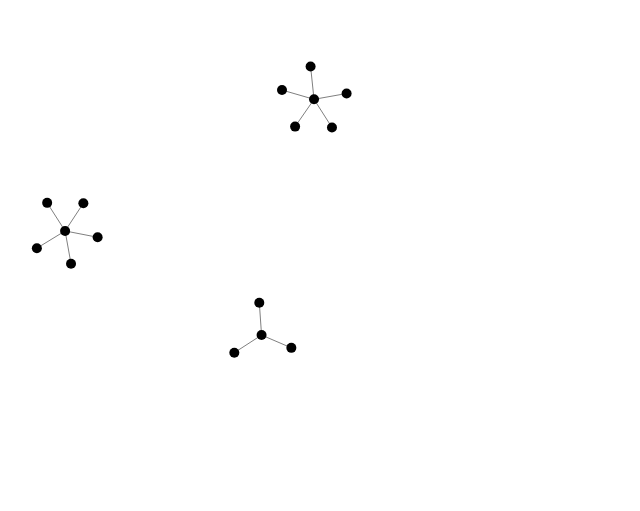
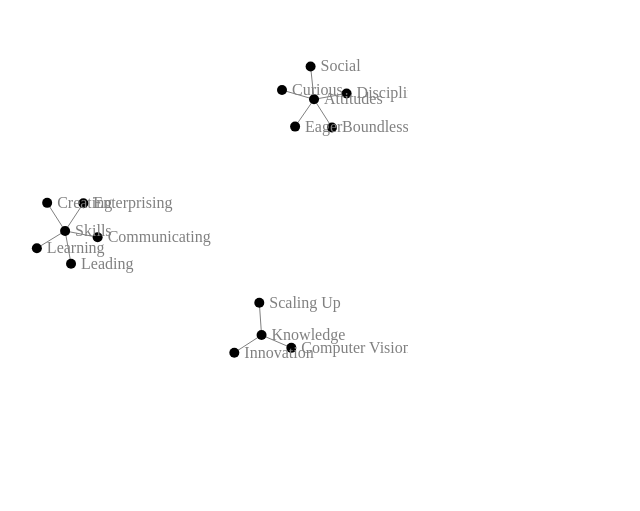
Before and after one commit to kwansupp/NE-knowledge-viz-d3, a plain HTML site: page NE-graph/index.html in a window 1280 px wide. Shown: the whole page, without its empty margins (0-640 px from the left). Drawn offline with nearby package versions, Linux system fonts and the light colour scheme.

Commit message:
update graph - show text

```diff
--- a/NE-graph/data.json
+++ b/NE-graph/data.json
@@ -1,21 +1,21 @@
 {
   "nodes": [
-    {"id": "Knowledge"},
-    {"id": "Innovation"},
-    {"id": "Scaling Up"},
-    {"id": "Computer Vision"},
-    {"id": "Skills"},
-    {"id": "Enterprising"},
-    {"id": "Leading"},
-    {"id": "Creating"},
-    {"id": "Communicating"},
-    {"id": "Learning"},
-    {"id": "Attitudes"},
-    {"id": "Boundless"},
-    {"id": "Curious"},
-    {"id": "Disciplined"},
-    {"id": "Eager"},
-    {"id": "Social"}
+    {"id": "Knowledge", "group": 0},
+    {"id": "Innovation", "group": 0},
+    {"id": "Scaling Up", "group": 0},
+    {"id": "Computer Vision", "group": 0},
+    {"id": "Skills", "group": 0},
+    {"id": "Enterprising", "group": 0},
+    {"id": "Leading", "group": 0},
+    {"id": "Creating", "group": 0},
+    {"id": "Communicating", "group": 0},
+    {"id": "Learning", "group": 0},
+    {"id": "Attitudes", "group": 0},
+    {"id": "Boundless", "group": 0},
+    {"id": "Curious", "group": 0},
+    {"id": "Disciplined", "group": 0},
+    {"id": "Eager", "group": 0},
+    {"id": "Social", "group": 0}
   ],
   "links": [
     {"source": "Knowledge", "target": "Innovation"},
--- a/NE-graph/graph.js
+++ b/NE-graph/graph.js
@@ -1,10 +1,35 @@
 d3.json("data.json").then(d => showData(d));
 
-// functions
+function showData(data) {
+    // setup canvas
+    let height = 400
+    let width = 400
+
+    let svg = d3.select("body").append("svg")
+        .attr("width", width)
+        .attr("height", height)
+        .attr("class", "canvas")
+
+    // initialize elements from data
+    createElements(data);
+
+    // apply force simulation
+    let simulation = d3.forceSimulation(data.nodes)   // apply algorithm to data.nodes
+        .force("link", d3.forceLink()                 // link the nodes
+            .id(function(d) { return d.id; }))         // node id
+            // .links(data.links))                       // links
+        .force("charge", d3.forceManyBody())          // .strength(-400) repulsion between nodes
+        .force("center", d3.forceCenter(width/2, height/2)) // attract nodes to center of area
+
+    // update node and link locations
+    simulation.nodes(data.nodes)
+        .on("tick", updateElements);
+    simulation.force("link").links(data.links)
+
+
     function createElements(data) {
+
         let body = d3.select(".canvas")
-      .attr("width", "500px")
-      .attr("height", "500px")
 
         let links = body.append("g")
             .attr("class", "links")
@@ -19,10 +44,24 @@ function createElements(data) {
             .selectAll("circle")
             .data(data.nodes)
             .enter()
-    .append("circle")
+
+        nodes.append("circle")
             .attr("class", "node")
             .attr("r", 5)
             .attr("fill", "black")
+            .call(d3.drag()
+                .on("start", dragstarted)
+                .on("drag", dragged)
+                .on("end", dragended))
+            .on("click", function() {
+                nodeToggle();
+            });;
+
+        nodes.append("text")
+            .attr("class", "label")
+            .attr("fill", "gray")
+            .attr("z-index", -1)
+            .text(function(d) { return d.id});
 
     }
 
@@ -38,70 +77,37 @@ function updateElements() {
             .attr("y1", d => d.source.y)
             .attr("x2", d => d.target.x)
             .attr("y2", d => d.target.y)
+
+        d3.selectAll(".label")
+            .attr("x", d => d.x + 10)
+            .attr("y", d => d.y + 5)
     }
 
-
-function showData(data) {
-  let bodyHeight = 400
-  let bodyWidth = 400
-
-  let svg = d3.select("body").append("svg")
-    .attr("width", bodyWidth)
-    .attr("height", bodyHeight)
-    .attr("class", "canvas")
-
-  createElements(data)
-  let simulation = d3.forceSimulation()
-    .force("link", d3.forceLink().id((d) => d.id))
-    .force("charge", d3.forceManyBody())
-    .force("center", d3.forceCenter(bodyWidth/2, bodyHeight/2))
-    .on("tick", ticked);
-
-  simulation.nodes(data.nodes)
-    .on("tick", updateElements);
-  simulation.force("link").links(data.links)
-}
-
-function ticked() {
-  link.attr("d", linkArc)
-  node.attr('transform', d => `translate(${d.x},${d.y})`);
-}
 
     function dragstarted(d) {
         if (!d3.event.active) simulation.alphaTarget(0.3).restart();
         d.fx = d.x;
         d.fy = d.y;
+        // console.log("started")
     }
 
     function dragged(d) {
         d.fx = d3.event.x;
         d.fy = d3.event.y;
+        // console.log("dragging")
     }
 
     function dragended(d) {
         if (!d3.event.active) simulation.alphaTarget(0);
-      //d.fx = null;
-      //d.fy = null;
-    }
-    function releasenode(d) {
         d.fx = null;
         d.fy = null;
+        // console.log("ended")
+        // simulation.force("center", d3.forceCenter());
     }
 
-    function linkArc(d) {
-      var dx = (d.target.x - d.source.x),
-          dy = (d.target.y - d.source.y),
-          dr = Math.sqrt(dx * dx + dy * dy),
-          unevenCorrection = (d.sameUneven ? 0 : 0.5);
-          // curvature term defines how tight the arcs are (lower number = tigher curve)
-      var curvature = 2,
-          arc = (1.0/curvature)*((dr * d.maxSameHalf) / (d.sameIndexCorrected - unevenCorrection));
-
-      //console.log(d.maxSameHalf)
-      //d.maxSameHalf always showing zero...
-      if (d.sameMiddleLink) {
-        arc = 0;
+    function nodeToggle() {
+        // d3.mouse(this).style("fill", "blue")
     }
 
-      return "M" + d.source.x + "," + d.source.y + "A" + arc + "," + arc + " 0 0," + d.sameArcDirection + " " + d.target.x + "," + d.target.y;
+
 }
--- a/NE-graph/style.css
+++ b/NE-graph/style.css
@@ -1,3 +1,3 @@
 .node:hover {
-  fill: #DA4567;
+ 	 fill: #DA4567;
 }
```
Also changed, not shown: NE-flare/example.txt (added). Lines whose indentation alone changed are shown as unchanged.
